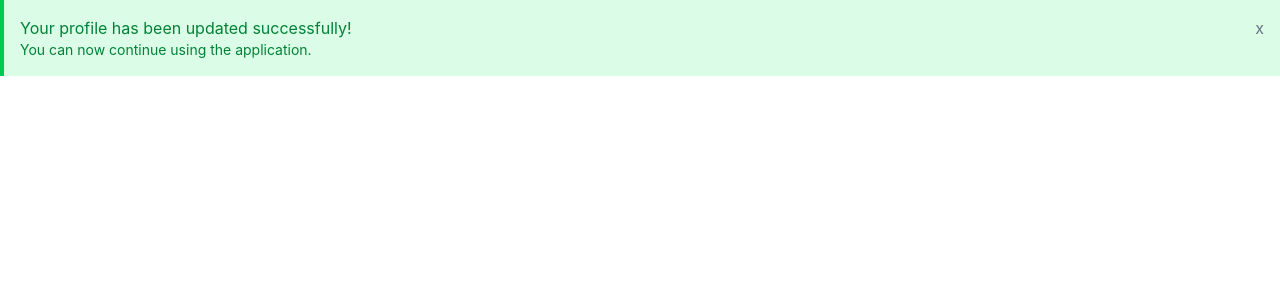
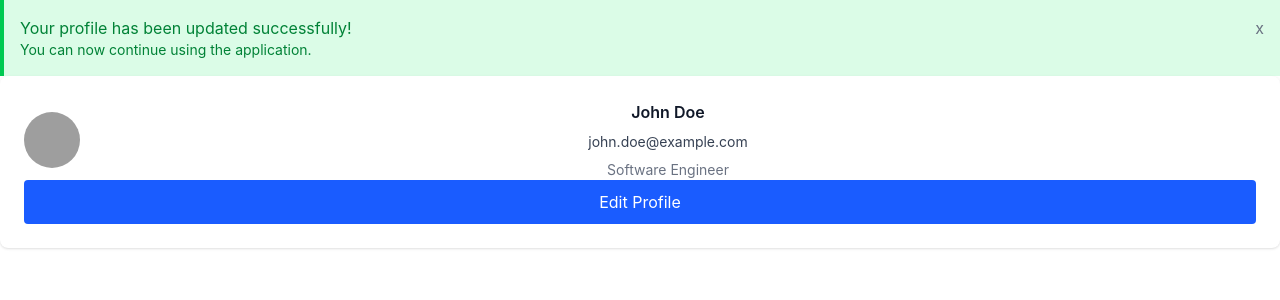
Before and after one commit to kdotsin/lab-9.1-components, a React (Vite) app: page / in a window 1280 px wide. Shown: the top 300 px of the page. Built offline with nearby package versions, Linux system fonts and the light colour scheme; grey boxes are pictures that could not be loaded.

Commit message:
created usercard component and added it to app file

```diff
--- a/src/App.tsx
+++ b/src/App.tsx
@@ -1,4 +1,13 @@
 import AlertBox from "./components/AlertBox/AlertBox"
+import UserProfileCard from "./components/UserProfileCard/UserProfileCard";
+
+const user = {
+  id: '1',
+  name: 'John Doe',
+  email: 'john.doe@example.com',
+  role: 'Software Engineer',
+  avatarUrl: 'https://example.com/avatar.jpg'
+};
 
 function App() {
 
@@ -11,6 +20,16 @@ function App() {
       >
         <p className="text-sm">You can now continue using the application.</p>
       </AlertBox>
+      <UserProfileCard
+        user={user}
+        showEmail={true}
+        showRole={true}
+        onEdit={(userId) => alert(`Editing user ${userId}`)}
+      >
+        <div className="text-sm text-gray-500">
+          Last login: 2 hours ago
+        </div>
+      </UserProfileCard>
     </>
   )
 }
--- a/src/components/UserProfileCard/UserProfileCard.tsx
+++ b/src/components/UserProfileCard/UserProfileCard.tsx
@@ -0,0 +1,30 @@
+import type { UserProfileCardProps } from "../../types";
+
+export default function UserProfileCard({user, showEmail, showRole, onEdit, children}: UserProfileCardProps) {
+    return (
+        <div className="rounded-lg bg-white p-6 shadow">
+            <div className="flex items-center">
+                <div className="h-14 w-14 overflow-hidden rounded-full">
+                    {user.avatarUrl && (
+                        <img className="h-full w-full object-cover" src={user.avatarUrl} alt="user profile image" />
+                    )}
+                </div>
+                <div className="flex-1 space-y-2 text-center">
+                    <h2 className="font-semibold text-gray-900">{user.name}</h2>
+                    {showEmail && (
+                        <span className="text-sm text-gray-700 block">{user.email}</span>
+                    )}
+                    {showRole && (
+                        <span className="text-sm text-gray-500 block">{user.role}</span>
+                    )}
+                </div>
+            </div>
+            <button
+                className="w-full rounded bg-[#1a5cff] py-2.5 text-center text-white hover:bg-[#1448cc]"
+                onClick={onEdit ? () => onEdit(user.id) : undefined}
+            >
+                Edit Profile
+            </button>
+        </div>
+    )
+}
```
